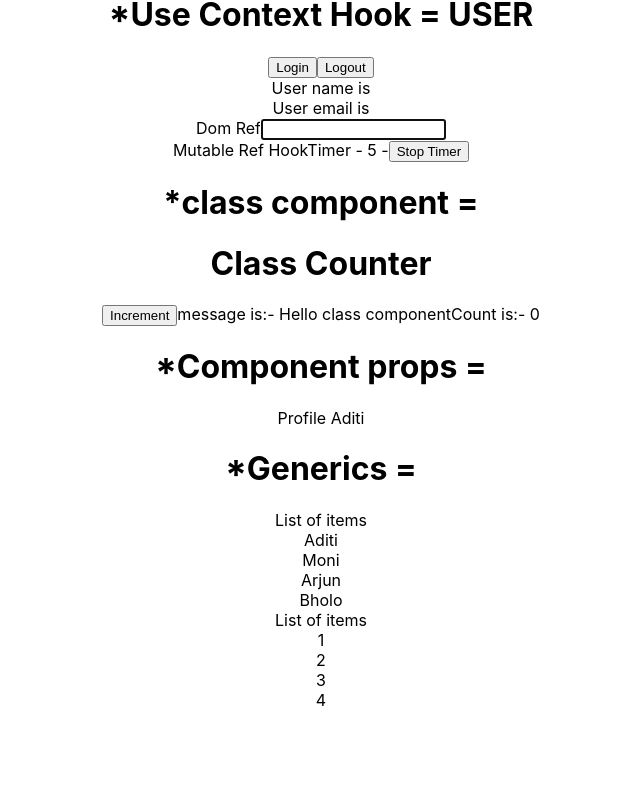
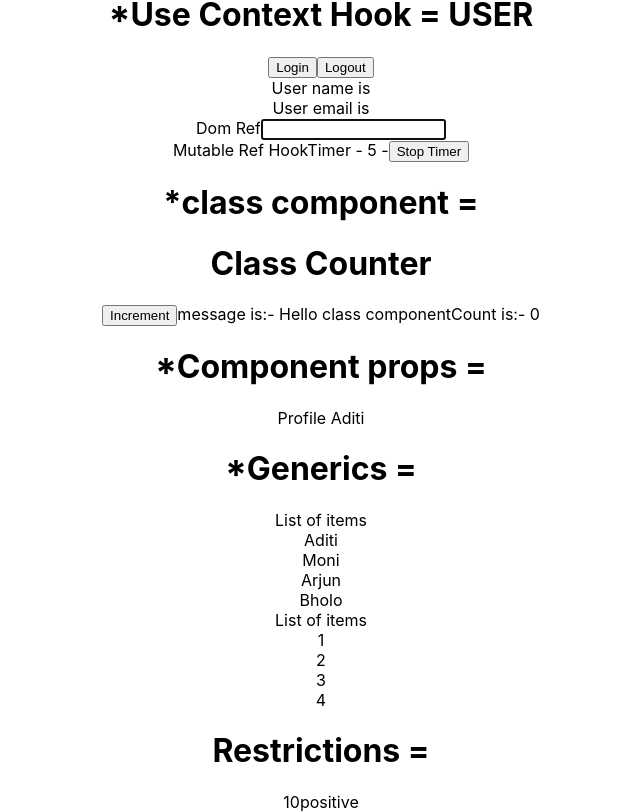
Before and after one commit to aditisolanki71/react-typescript-practice, a React (Create React App) app: page / in a window 1280 px wide. Shown: the part 1501-2313 px from the top of the page, without its empty margins (319-959 px from the left). Before the commit the page ends 2211 px from the top, so only its background shows below. Built offline with nearby package versions, Linux system fonts and the light colour scheme.

Commit message:
Restriction prop

```diff
--- a/src/App.tsx
+++ b/src/App.tsx
@@ -13,6 +13,7 @@ import ClassCounter from "./components/class/Counter"
 import Private from './components/auth/Private';
 import Profile from './components/auth/Profile';
 import List from './components/Generics/List';
+import RandomNumber from './components/RandomNumber/RandomNumber';
 function App() {
   const personObject = {
     first: "Adi",
@@ -67,6 +68,9 @@ function App() {
         items={[1,2, 3, 4]}
         onClick={(item) => console.log(item)}
       />
+
+      <h1>Restrictions = </h1>
+      <RandomNumber value={10} isPositive/>
     </div>
   );
 }
--- a/src/components/Generics/List.tsx
+++ b/src/components/Generics/List.tsx
@@ -2,6 +2,7 @@ type ListProps<T> = {
    items: T[],
    onClick: (value: T) => void
 }
+//<T extends {id: number}>
 const List = <T extends string | number>({ items, onClick }: ListProps<T>) => {
    return (
       <div>
--- /dev/null
+++ b/src/components/RandomNumber/RandomNumber.tsx
@@ -0,0 +1,37 @@
+type randomNumberType = {
+   value: number
+}
+
+type positiveNumber = randomNumberType & {
+   isPositive: boolean,
+   isNegative?: never,
+   isZero?: never
+}
+type negativeNumber = randomNumberType & {
+   isPositive?: never,
+   isNegative: boolean,
+   isZero?: never
+}
+type zeroNumber = randomNumberType & {
+   isPositive?: never,
+   isNegative?: never,
+   isZero: boolean
+}
+// type randomNumberprops = {
+//    value:number
+//    isPositive?: boolean,
+//    isNegative?: boolean,
+//    isZero?: boolean
+// }
+type randomNumberprops = positiveNumber | negativeNumber | zeroNumber
+const RandomNumber = (props: randomNumberprops) => {
+   return (
+      <div>
+         {props.value}
+         {props.isPositive && "positive" }
+         {props.isNegative && "negative" }
+         {props.isZero && "zero" }
+      </div>
+   )
+}
+export default RandomNumber;
```
